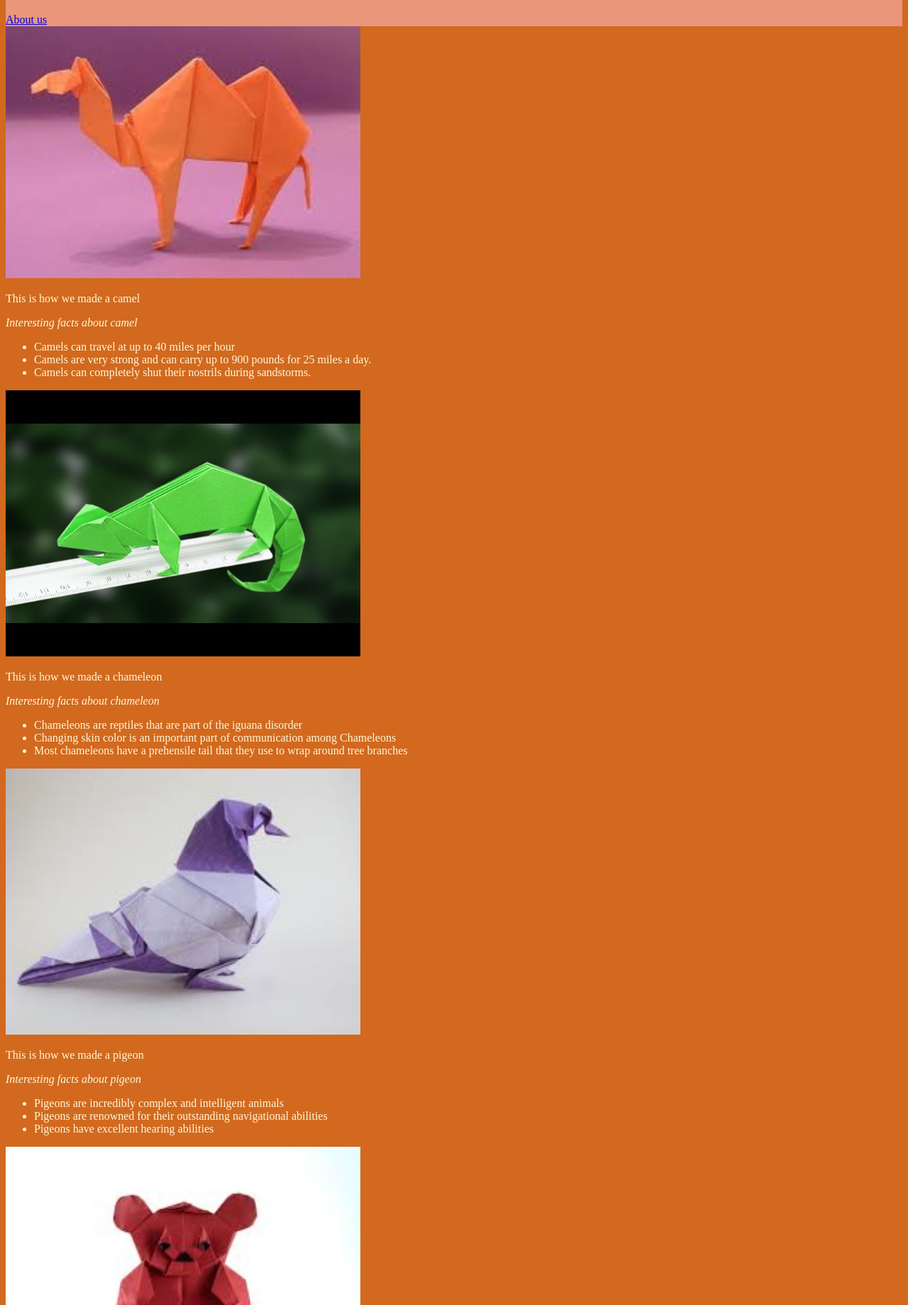
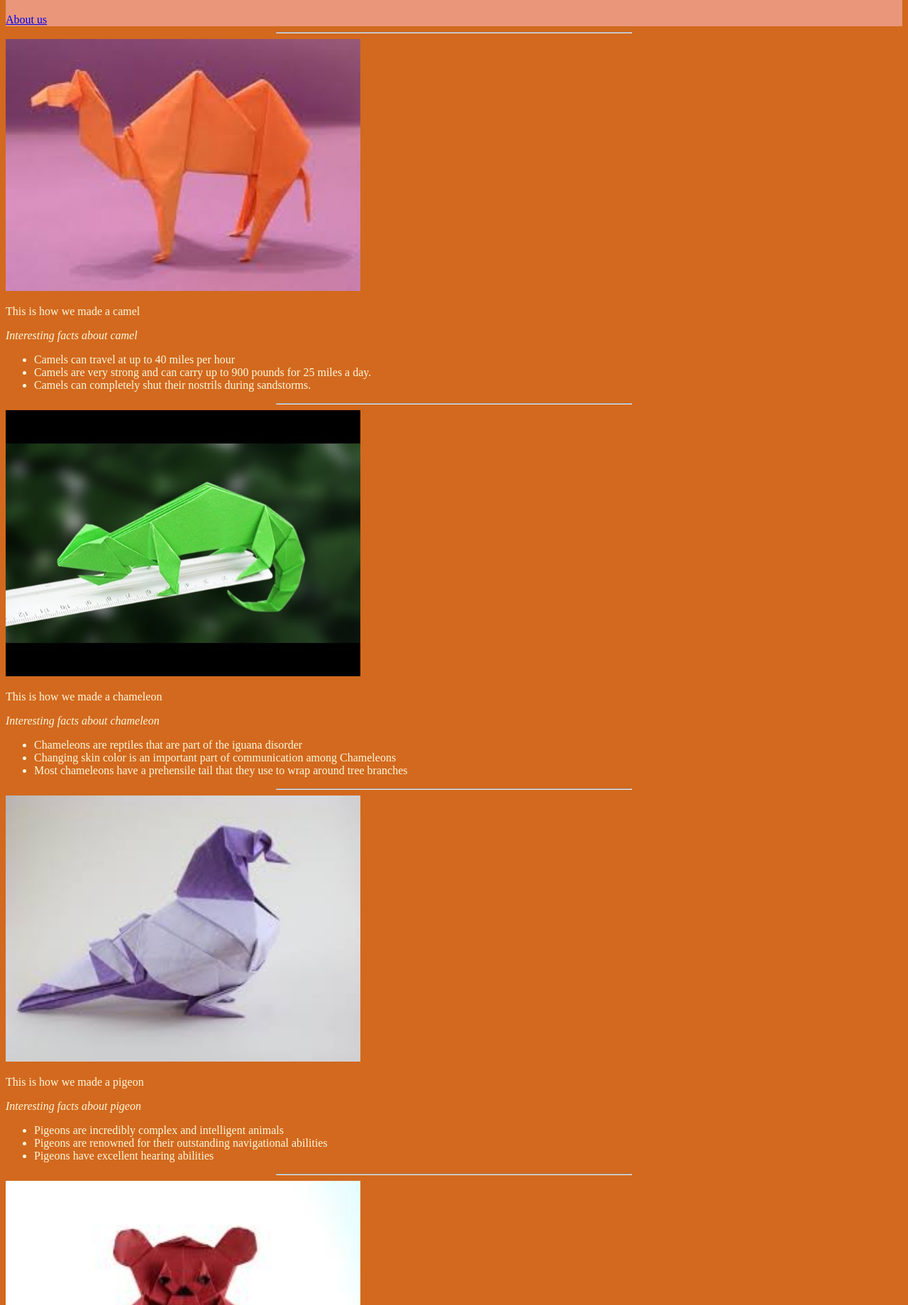
Before and after one commit to PrakritiThakur/ORIGAMI-1, a plain HTML site: page index.html in a window 1280 px wide. Shown: the part 61-1900 px from the top of the page at 71% size. Drawn offline with Linux system fonts and the light colour scheme.

Commit message:
Add files via upload

```diff
--- a/index.html
+++ b/index.html
@@ -18,7 +18,7 @@
           </div>
          </div>
           <div class = "grid">
-
+            <hr width= 500px>
             <a href = "http://origami.me/camel/"></a><img src = "Origami1.jpg" width = 500/></a>
             <p>This is how we made a camel</p>
             <p><i>Interesting facts about camel</i></p>
@@ -27,6 +27,7 @@
                <li> Camels are very strong and can carry up to 900 pounds for 25 miles a day.</li>
                <li>Camels can completely shut their nostrils during sandstorms.</li>
                </ul>
+            <hr width= 500px>
             <a href = "http://origami.me/chameleon/"><img src = "Origami2.jpg" width = 500/></a>
             <p>This is how we made a chameleon</p>
             <p><i>Interesting facts about chameleon</i></p>
@@ -35,6 +36,7 @@
                <li>Changing skin color is an important part of communication among Chameleons</li>
                <li>Most chameleons have a prehensile tail that they use to wrap around tree branches</li>
                </ul>
+            <hr width= 500px>
             <a href = "http://origami.me/pigeon/"><img src = "Origami3.jpg"width = 500/></a>
             <p>This is how we made a pigeon</p>
             <p><i>Interesting facts about pigeon</i></p>
@@ -43,6 +45,7 @@
                <li>Pigeons are renowned for their outstanding navigational abilities</li>
                <li>Pigeons have excellent hearing abilities</li>
                </ul>
+            <hr width= 500px>
             <a href = "http://origami.me/teddy-bear/"><img src = "Origami4.jpg"width = 500/></a>
             <p>This is how we made a teddy-bear</p>
             <p><i>Interesting facts about teddy-bear</i></p>
@@ -51,6 +54,8 @@
                <li> The teddy was named after President Theodore Roosevelt </li>
                <li> A teddy has been into space</li>
                </ul>
+
+            <hr width= 500px>
             <a href = "http://origami.me/panda/"><img src = "Origami5.jpg"width = 500/></a>
             <p>This is how we made a panda</p>
             <p><i>Interesting facts about Pandas</i></p>
@@ -59,6 +64,7 @@
                <li>Giant pandas spend 10-16 hours a day feeding, mainly on bamboo. </li>
                <li>Pandas need at least 2 different bamboo species in their range to avoid starvation</li>
                </ul>
+            <hr width= 500px>
             <a href = "http://origami.me/flying-cicada/"><img src = "Origami6.jpg"width = 500/></a>
             <p>This is how we made a flying-cicada</p>
             <p><i>Interesting facts about flying-cicada</i></p>
```
Lines whose indentation alone changed are shown as unchanged.
